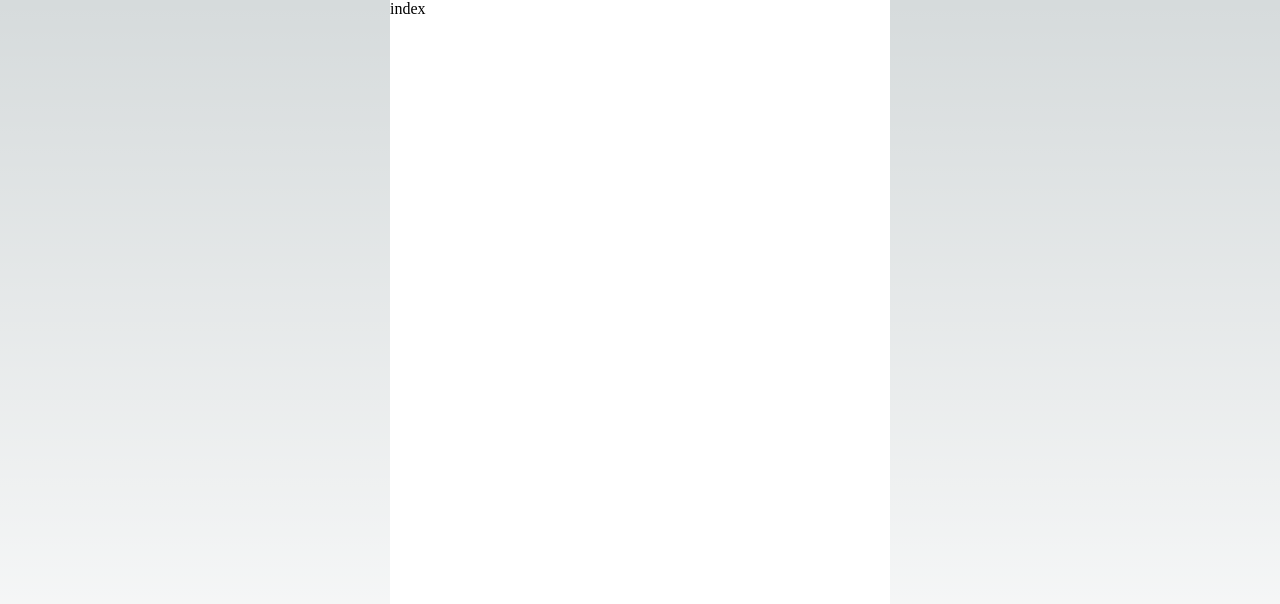
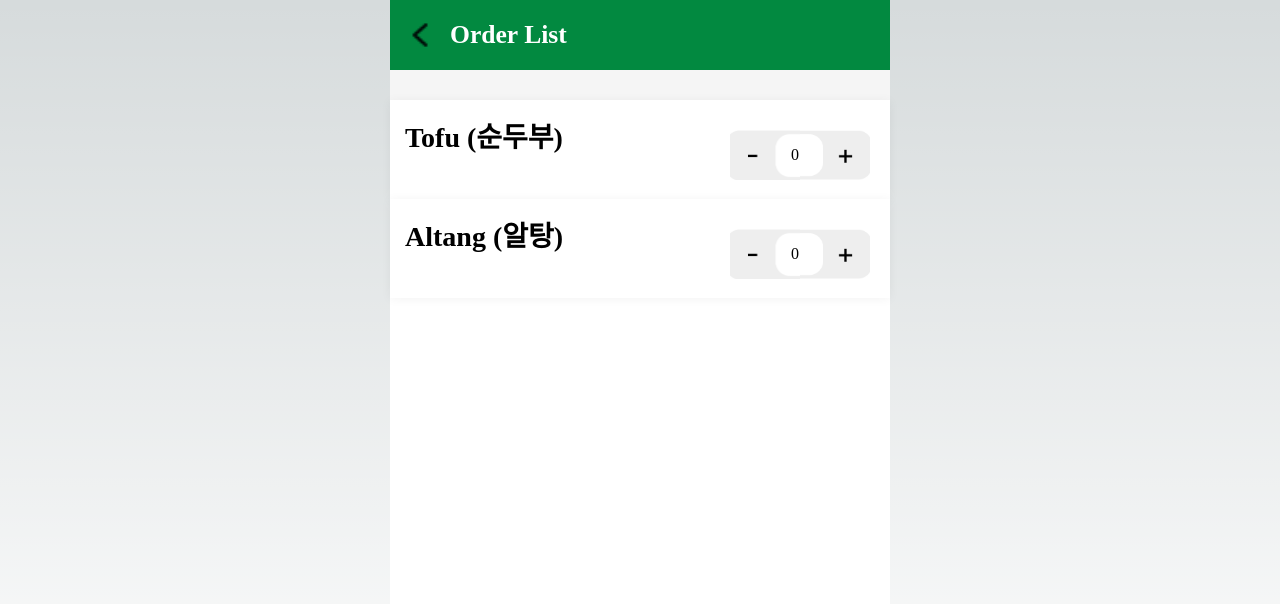
Before and after one commit to Capstone-2024-1/frontend, a Next.js app: page /order in a window 1280 px wide. Shown: the top 604 px of the page. Built offline with nearby package versions, Linux system fonts and the light colour scheme.

Commit message:
feat: 주문서 화면 구현 (#17)

```diff
--- a/src/components/foodDetail/AddBox.tsx
+++ b/src/components/foodDetail/AddBox.tsx
@@ -158,7 +158,6 @@ const textStyle = {
 const addBoxStyle = {
   width: '120px',
   height: '100%',
-  bgcolor: 'yellow',
   display: 'flex',
 };
 
--- /dev/null
+++ b/src/components/order/Food.tsx
@@ -0,0 +1,96 @@
+import { Box, CardMedia } from '@mui/material'
+import React, { useState } from 'react'
+
+const Food = ({name}:{name: string}) => {
+  const [num, setNum] = useState<number>(0);
+
+  const handlePlus = () => {
+    setNum(num + 1);
+  }
+  const handleMinus = () => {
+    if(num>0)setNum(num - 1);
+  }
+
+  return (
+    <Box sx={boxStyle}>
+      <Box sx={titleStyle}>
+        {name}
+      </Box>
+      <Box sx={{...addBoxStyle, marginTop: '30px'}}>
+        <CardMedia
+          component="img"
+          image={'/images/addLeft.png'}
+          title="profile"
+          sx={addImageStyle}
+          onClick={handleMinus}
+        />
+        <CardMedia
+          component="img"
+          image={'/images/addRight.png'}
+          title="profile"
+          sx={addImageStyle}
+          onClick={handlePlus}
+          />
+      </Box>
+      <Box sx={{...numStyle, marginTop: '30px'}}>
+        {num}
+      </Box>
+    </Box>
+  )
+}
+
+export default Food;
+
+const boxStyle = {
+  width: '100%',
+  height: '6.2rem',
+  boxShadow: '0px 1px 10px rgba(0, 0, 0, 0.05)',
+  display: 'flex',
+  flexDirection: 'row',
+  bgcolor: 'white',
+  position: 'relative',  // 이 설정이 중요
+};
+
+const titleStyle = {
+  width: '100%',
+  fontFamily: 'Jua',
+  fontSize: '1.75rem',
+  fontStyle: 'normal',
+  fontWeight: 'bold',
+  lineHeight: 'normal',
+  padding: '15px',
+};
+
+const addBoxContainerStyle = {
+  position: 'relative',  // num의 위치 기준점
+  width: '100%',
+};
+
+const addBoxStyle = {
+  width: '100%',
+  height: '100%',
+  display: 'flex',
+  justifyContent: 'flex-end',
+  paddingRight: '20px',
+};
+
+const addImageStyle = {
+  width: '70px',
+  height: '50px',
+  cursor: 'pointer',
+};
+
+const numStyle = {
+  position: 'absolute',
+  top: 0,
+  right: 'calc(50% - 170px)',
+  display: 'flex',
+  justifyContent: 'center',
+  alignItems: 'center',
+  width: '30px',
+  height: '50px',
+  zIndex: 2,
+  '@media (max-width: 600px)': {
+    right: '75px',
+  },
+};
--- /dev/null
+++ b/src/components/order/OrderList.tsx
@@ -0,0 +1,21 @@
+import React from 'react'
+import Title from './Title'
+import { Box } from '@mui/material'
+import { setColor } from '@/utils/setColor'
+import Orders from './Orders'
+
+const OrderList = () => {
+  return (
+    <Box sx={boxStyle}>
+    <Title/>
+    <Orders/>
+    </Box>
+
+  )
+}
+
+export default OrderList;
+
+const boxStyle = {
+  bgcolor: setColor('lightGrey'),
+}
--- /dev/null
+++ b/src/components/order/Orders.tsx
@@ -0,0 +1,14 @@
+import { Box } from '@mui/material'
+import React from 'react'
+import Food from './Food'
+
+const Orders = () => {
+  return (
+    <Box>
+      <Food name={'Tofu (순두부)'}/>
+      <Food name={'Altang (알탕)'}/>
+    </Box>
+  )
+}
+
+export default Orders
--- /dev/null
+++ b/src/components/order/Title.tsx
@@ -0,0 +1,47 @@
+import { setColor } from '@/utils/setColor'
+import { Box, CardMedia } from '@mui/material'
+import { useRouter } from 'next/router';
+import React from 'react'
+
+const Title = () => {
+  const router = useRouter();
+  const handleBack = () => {
+    router.push('/menu');
+  }
+  return (
+    <Box sx={containerStyle}>
+      <CardMedia
+        component="img"
+        image={'/images/arrow-left.png'}
+        title="profile"
+        sx={imageStyle}
+        onClick={handleBack}
+            />
+      Order List
+    </Box>
+  )
+}
+
+export default Title;
+
+const containerStyle = {
+  width: '100%',
+  height: '70px',
+  bgcolor: setColor('main'),
+  display: 'flex',
+  alignItems: 'center',
+  textAlign: 'center',
+  color: 'white',
+  textEdge: 'cap',
+  fontSize: '1.6rem',
+  fontStyle: 'normal',
+  fontWeight: 'bold',
+  lineHeight: 'normal',
+  marginBottom: '30px',
+};
+
+const imageStyle = {
+  width: '40px',
+  height: '40px',
+  margin: '10px',
+}
--- a/src/pages/order/index.tsx
+++ b/src/pages/order/index.tsx
@@ -1,8 +1,9 @@
+import OrderList from '@/components/order/OrderList'
 import React from 'react'
 
 const index = () => {
   return (
-    <div>index</div>
+    <OrderList/>
   )
 }
 
```
Also changed, not shown: src/components/menu/Foods.tsx (+15 -1 lines).
